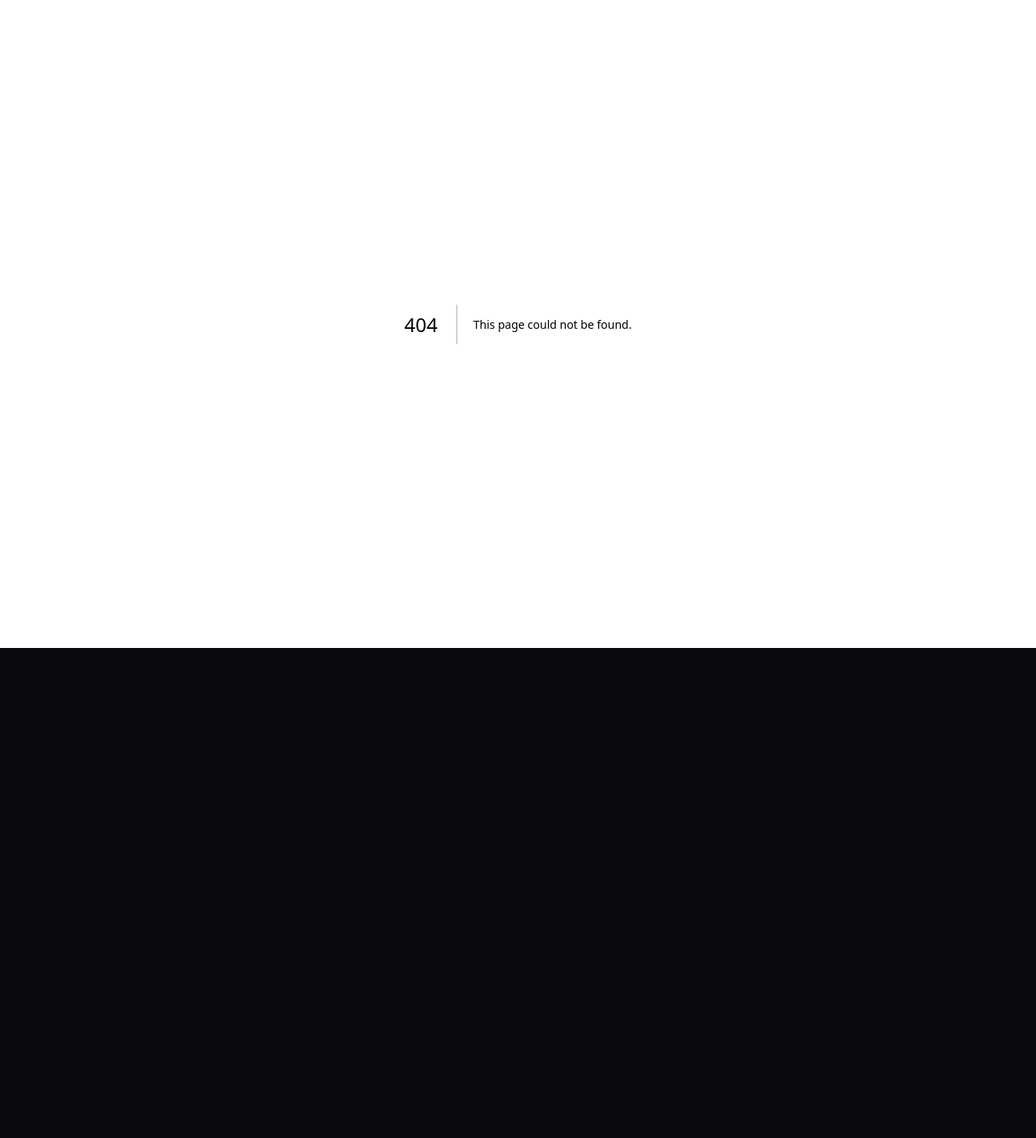
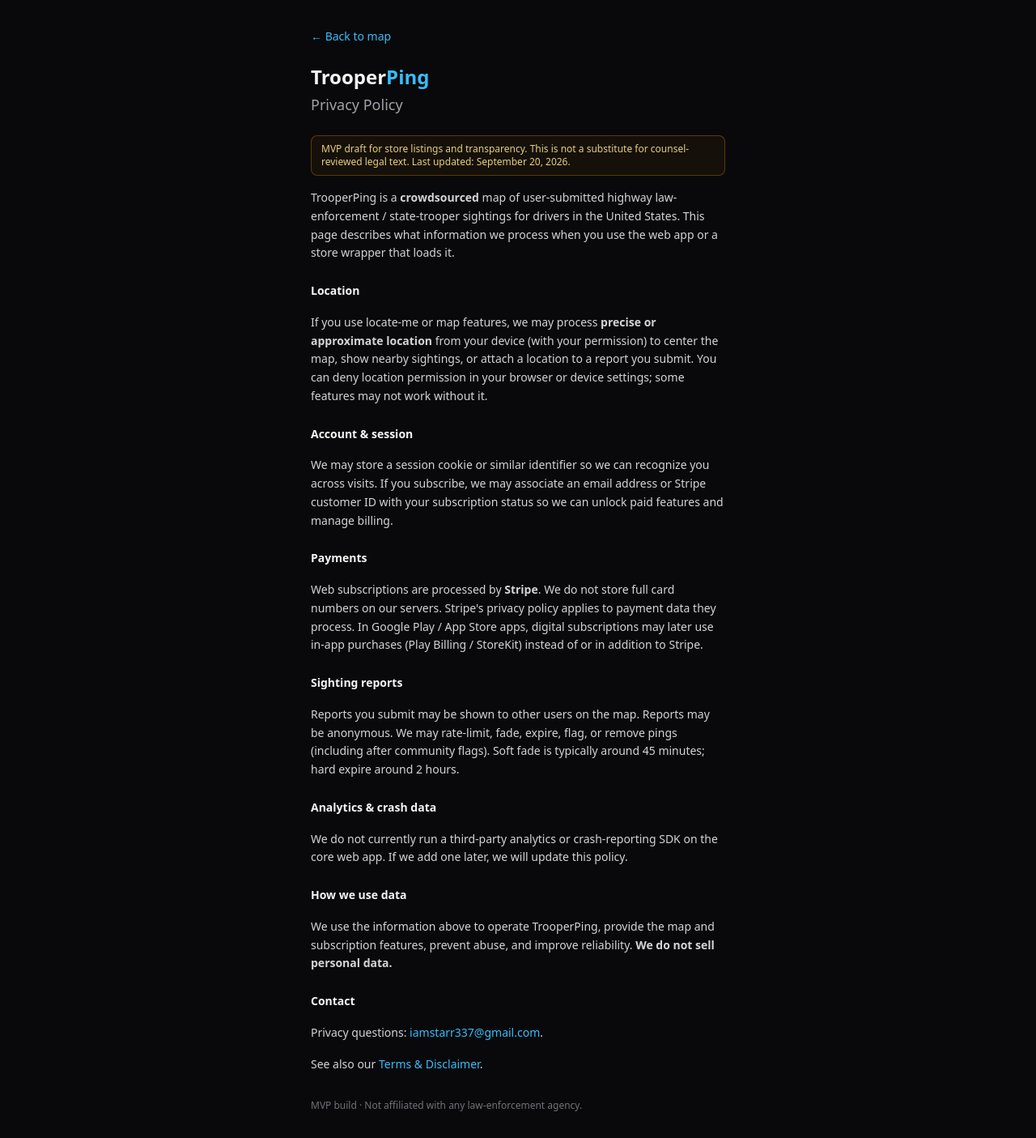
Before and after one commit to iamstarr337-ops/trooper-ping, a Next.js app: page /privacy in a window 1280 px wide. Before the commit this address had no page. Shown: the whole page at 81% size. Before the commit the page ends 800 px from the top, so only its background shows below. Built offline with nearby package versions, Linux system fonts and the light colour scheme.

Commit message:
Add public /privacy policy page for store listings
Ship an MVP privacy page matching /terms styling, link it from the header and terms, and document the live URL in STORE.md.

```diff
--- /dev/null
+++ b/src/app/privacy/page.tsx
@@ -0,0 +1,120 @@
+import Link from "next/link";
+
+export const metadata = {
+  title: "Privacy Policy — TrooperPing",
+};
+
+export default function PrivacyPage() {
+  return (
+    <main className="min-h-[100dvh] bg-zinc-950 text-zinc-100 px-4 py-8">
+      <div className="max-w-lg mx-auto">
+        <Link
+          href="/"
+          className="text-sky-400 text-sm hover:underline mb-6 inline-block"
+        >
+          ← Back to map
+        </Link>
+        <h1 className="text-2xl font-extrabold mb-1">
+          Trooper<span className="text-sky-400">Ping</span>
+        </h1>
+        <h2 className="text-lg text-zinc-400 mb-6">Privacy Policy</h2>
+
+        <div className="space-y-4 text-sm text-zinc-300 leading-relaxed">
+          <p className="text-amber-200/90 text-xs border border-amber-500/30 rounded-lg px-3 py-2 bg-amber-500/5">
+            MVP draft for store listings and transparency. This is not a
+            substitute for counsel-reviewed legal text. Last updated: September
+            20, 2026.
+          </p>
+
+          <p>
+            TrooperPing is a <strong>crowdsourced</strong> map of user-submitted
+            highway law-enforcement / state-trooper sightings for drivers in the
+            United States. This page describes what information we process when
+            you use the web app or a store wrapper that loads it.
+          </p>
+
+          <h3 className="text-zinc-100 font-semibold pt-2">
+            Location
+          </h3>
+          <p>
+            If you use locate-me or map features, we may process{" "}
+            <strong>precise or approximate location</strong> from your device
+            (with your permission) to center the map, show nearby sightings, or
+            attach a location to a report you submit. You can deny location
+            permission in your browser or device settings; some features may not
+            work without it.
+          </p>
+
+          <h3 className="text-zinc-100 font-semibold pt-2">
+            Account &amp; session
+          </h3>
+          <p>
+            We may store a session cookie or similar identifier so we can
+            recognize you across visits. If you subscribe, we may associate an
+            email address or Stripe customer ID with your subscription status so
+            we can unlock paid features and manage billing.
+          </p>
+
+          <h3 className="text-zinc-100 font-semibold pt-2">Payments</h3>
+          <p>
+            Web subscriptions are processed by <strong>Stripe</strong>. We do
+            not store full card numbers on our servers. Stripe&apos;s privacy
+            policy applies to payment data they process. In Google Play / App
+            Store apps, digital subscriptions may later use in-app purchases
+            (Play Billing / StoreKit) instead of or in addition to Stripe.
+          </p>
+
+          <h3 className="text-zinc-100 font-semibold pt-2">Sighting reports</h3>
+          <p>
+            Reports you submit may be shown to other users on the map. Reports
+            may be anonymous. We may rate-limit, fade, expire, flag, or remove
+            pings (including after community flags). Soft fade is typically
+            around 45 minutes; hard expire around 2 hours.
+          </p>
+
+          <h3 className="text-zinc-100 font-semibold pt-2">
+            Analytics &amp; crash data
+          </h3>
+          <p>
+            We do not currently run a third-party analytics or crash-reporting
+            SDK on the core web app. If we add one later, we will update this
+            policy.
+          </p>
+
+          <h3 className="text-zinc-100 font-semibold pt-2">
+            How we use data
+          </h3>
+          <p>
+            We use the information above to operate TrooperPing, provide the
+            map and subscription features, prevent abuse, and improve
+            reliability. <strong>We do not sell personal data.</strong>
+          </p>
+
+          <h3 className="text-zinc-100 font-semibold pt-2">Contact</h3>
+          <p>
+            Privacy questions:{" "}
+            <a
+              href="mailto:iamstarr337@gmail.com"
+              className="text-sky-400 hover:underline"
+            >
+              iamstarr337@gmail.com
+            </a>
+            .
+          </p>
+
+          <p>
+            See also our{" "}
+            <Link href="/terms" className="text-sky-400 hover:underline">
+              Terms &amp; Disclaimer
+            </Link>
+            .
+          </p>
+
+          <p className="text-zinc-500 text-xs pt-4">
+            MVP build · Not affiliated with any law-enforcement agency.
+          </p>
+        </div>
+      </div>
+    </main>
+  );
+}
--- a/src/app/terms/page.tsx
+++ b/src/app/terms/page.tsx
@@ -47,6 +47,14 @@
             TrooperPing you agree to these terms and accept all risk. If you
             disagree, do not use the app.
           </p>
+          <p>
+            See also our{" "}
+            <Link href="/privacy" className="text-sky-400 hover:underline">
+              Privacy Policy
+            </Link>
+            .
+          </p>
+
           <p className="text-zinc-500 text-xs pt-4">
             MVP build · Not affiliated with any law-enforcement agency.
           </p>
--- a/src/components/TrooperPingApp.tsx
+++ b/src/components/TrooperPingApp.tsx
@@ -358,6 +358,12 @@
               </button>
             )}
             <Link
+              href="/privacy"
+              className="text-[11px] text-zinc-400 hover:text-sky-300 underline-offset-2 hover:underline"
+            >
+              Privacy
+            </Link>
+            <Link
               href="/terms"
               className="text-[11px] text-zinc-400 hover:text-sky-300 underline-offset-2 hover:underline"
             >
```
Also changed, not shown: 1 other file (tests, documents, lock files or other folders).
